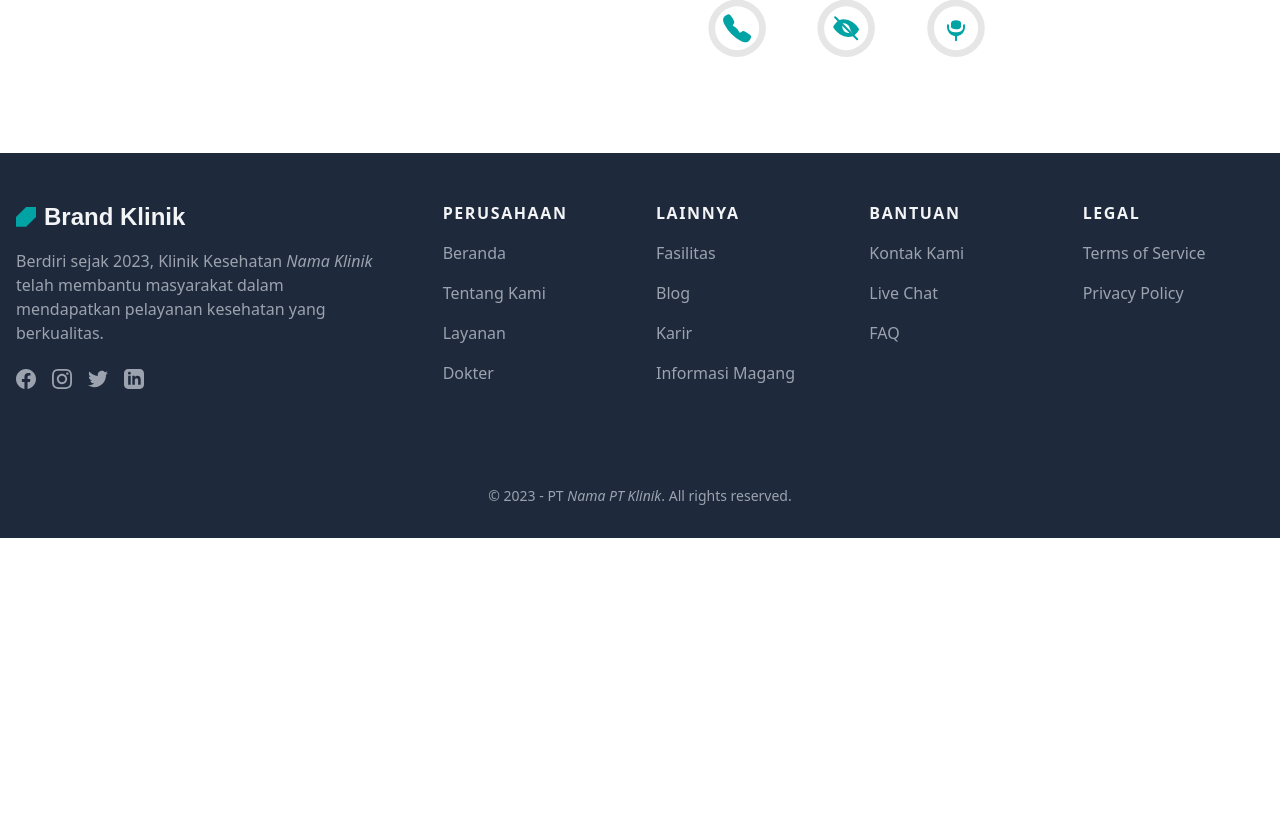
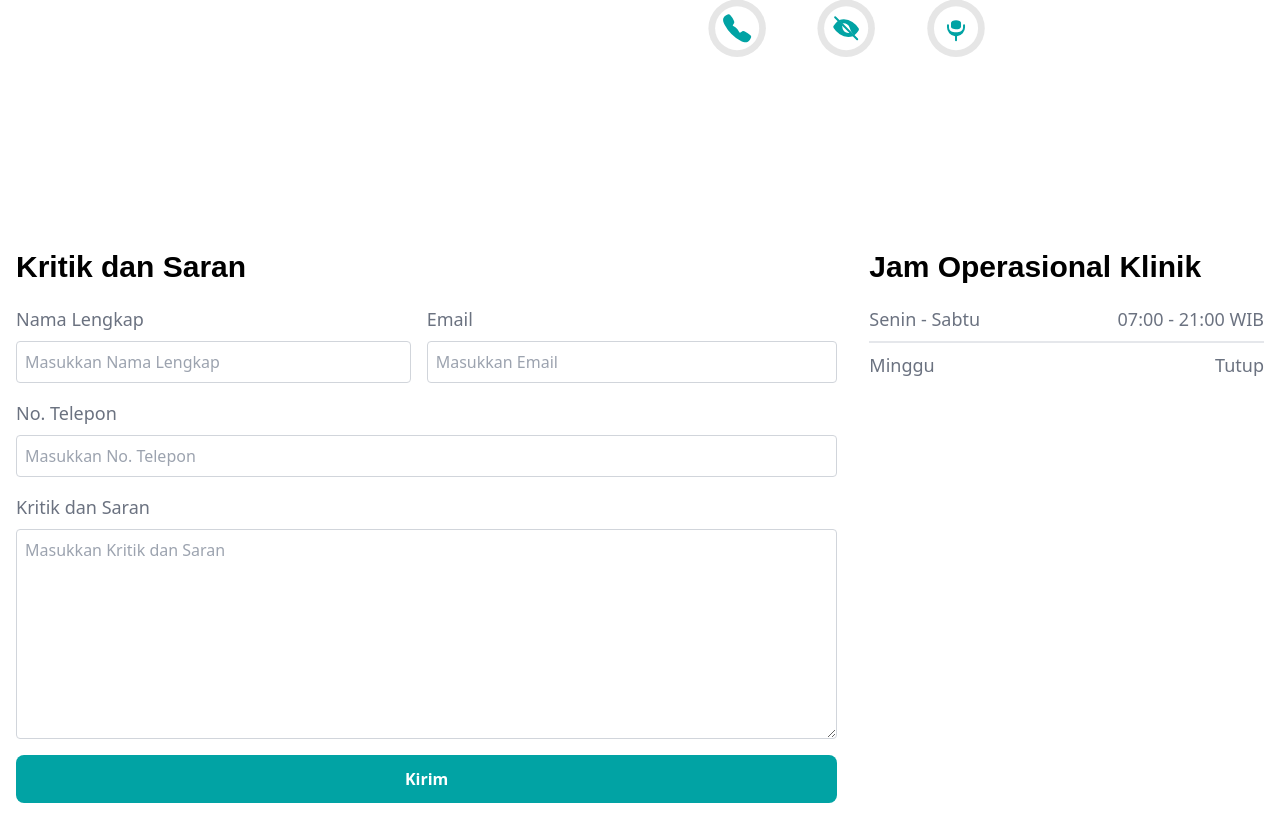
Before and after one commit to nuflakbrr/nouklinik, a Next.js app: page /contact in a window 1280 px wide. Shown: the part 566-1380 px from the top of the page. Before the commit the page ends 1104 px from the top, so only its background shows below. Built offline with nearby package versions, Linux system fonts and the light colour scheme.

Commit message:
upd: create form section

```diff
--- a/src/components/Containers/Contact/Contact.tsx
+++ b/src/components/Containers/Contact/Contact.tsx
@@ -1,6 +1,8 @@
 import { FC } from 'react';
 import Head from 'next/head';
+
 import TopSection from './components/Top';
+import Form from './components/Form';
 
 const ContainerContact: FC = () => {
   return (
@@ -11,6 +13,7 @@ const ContainerContact: FC = () => {
 
       <main className="pt-20">
         <TopSection />
+        <Form />
       </main>
     </>
   );
--- /dev/null
+++ b/src/components/Containers/Contact/components/Form.tsx
@@ -0,0 +1,138 @@
+import { FC } from 'react';
+
+const Form: FC = () => {
+  return (
+    <section className="py-10 lg:py-24">
+      <div className="max-w-7xl mx-auto">
+        <div className="container">
+          <div className="flex flex-wrap">
+            <div className="w-full px-4 lg:w-2/3">
+              <h1 className="font-primary font-semibold text-2xl lg:text-3xl mb-2">
+                Kritik dan Saran
+              </h1>
+
+              <form className="my-5">
+                <div className="flex flex-wrap mb-2">
+                  <div className="w-full lg:pr-4 lg:w-1/2">
+                    <label
+                      htmlFor="fullName"
+                      className="text-gray-500 xl:text-lg leading-relaxed"
+                    >
+                      Nama Lengkap
+                    </label>
+
+                    <input
+                      type="text"
+                      id="fullName"
+                      name="fullName"
+                      placeholder="Masukkan Nama Lengkap"
+                      className="w-full border border-gray-300 rounded p-2 focus:outline-none focus:ring focus:ring-primary/70 my-2"
+                      required
+                    />
+                  </div>
+
+                  <div className="w-full lg:w-1/2">
+                    <label
+                      htmlFor="email"
+                      className="text-gray-500 xl:text-lg leading-relaxed"
+                    >
+                      Email
+                    </label>
+
+                    <input
+                      type="email"
+                      id="email"
+                      name="email"
+                      placeholder="Masukkan Email"
+                      className="w-full border border-gray-300 rounded p-2 focus:outline-none focus:ring focus:ring-primary/70 my-2"
+                      required
+                    />
+                  </div>
+                </div>
+
+                <div className="mb-2">
+                  <label
+                    htmlFor="tel"
+                    className="text-gray-500 xl:text-lg leading-relaxed"
+                  >
+                    No. Telepon
+                  </label>
+
+                  <input
+                    type="text"
+                    id="tel"
+                    name="tel"
+                    placeholder="Masukkan No. Telepon"
+                    className="w-full border border-gray-300 rounded p-2 focus:outline-none focus:ring focus:ring-primary/70 my-2"
+                    required
+                  />
+                </div>
+
+                <div className="mb-2">
+                  <div className="flex flex-col">
+                    <label
+                      htmlFor="message"
+                      className="text-gray-500 xl:text-lg leading-relaxed"
+                    >
+                      Kritik dan Saran
+                    </label>
+
+                    <textarea
+                      name="message"
+                      id="message"
+                      cols={8}
+                      rows={8}
+                      placeholder="Masukkan Kritik dan Saran"
+                      className="w-full border border-gray-300 rounded p-2 focus:outline-none focus:ring focus:ring-primary/70 my-2"
+                    />
+                  </div>
+                </div>
+
+                <div className="mb-2">
+                  <button
+                    type="submit"
+                    className="w-full bg-primary hover:bg-primarydark active:bg-primary focus-visible:ring ring-primary text-white text-sm md:text-base font-semibold text-center rounded-lg outline-none transition duration-100 px-5 py-3"
+                  >
+                    Kirim
+                  </button>
+                </div>
+              </form>
+            </div>
+
+            <div className="w-full px-4 lg:w-1/3">
+              <h1 className="font-primary font-semibold text-2xl lg:text-3xl mb-5">
+                Jam Operasional Klinik
+              </h1>
+
+              <div className="flex flex-col">
+                <div className="flex flex-row items-center justify-between mb-2">
+                  <p className="text-gray-500 xl:text-lg leading-relaxed">
+                    Senin - Sabtu
+                  </p>
+
+                  <p className="text-gray-500 xl:text-lg leading-relaxed">
+                    07:00 - 21:00 WIB
+                  </p>
+                </div>
+
+                <div className="border mb-2" />
+
+                <div className="flex flex-row items-center justify-between mb-5">
+                  <p className="text-gray-500 xl:text-lg leading-relaxed">
+                    Minggu
+                  </p>
+
+                  <p className="text-gray-500 xl:text-lg leading-relaxed">
+                    Tutup
+                  </p>
+                </div>
+              </div>
+            </div>
+          </div>
+        </div>
+      </div>
+    </section>
+  );
+};
+
+export default Form;
```
